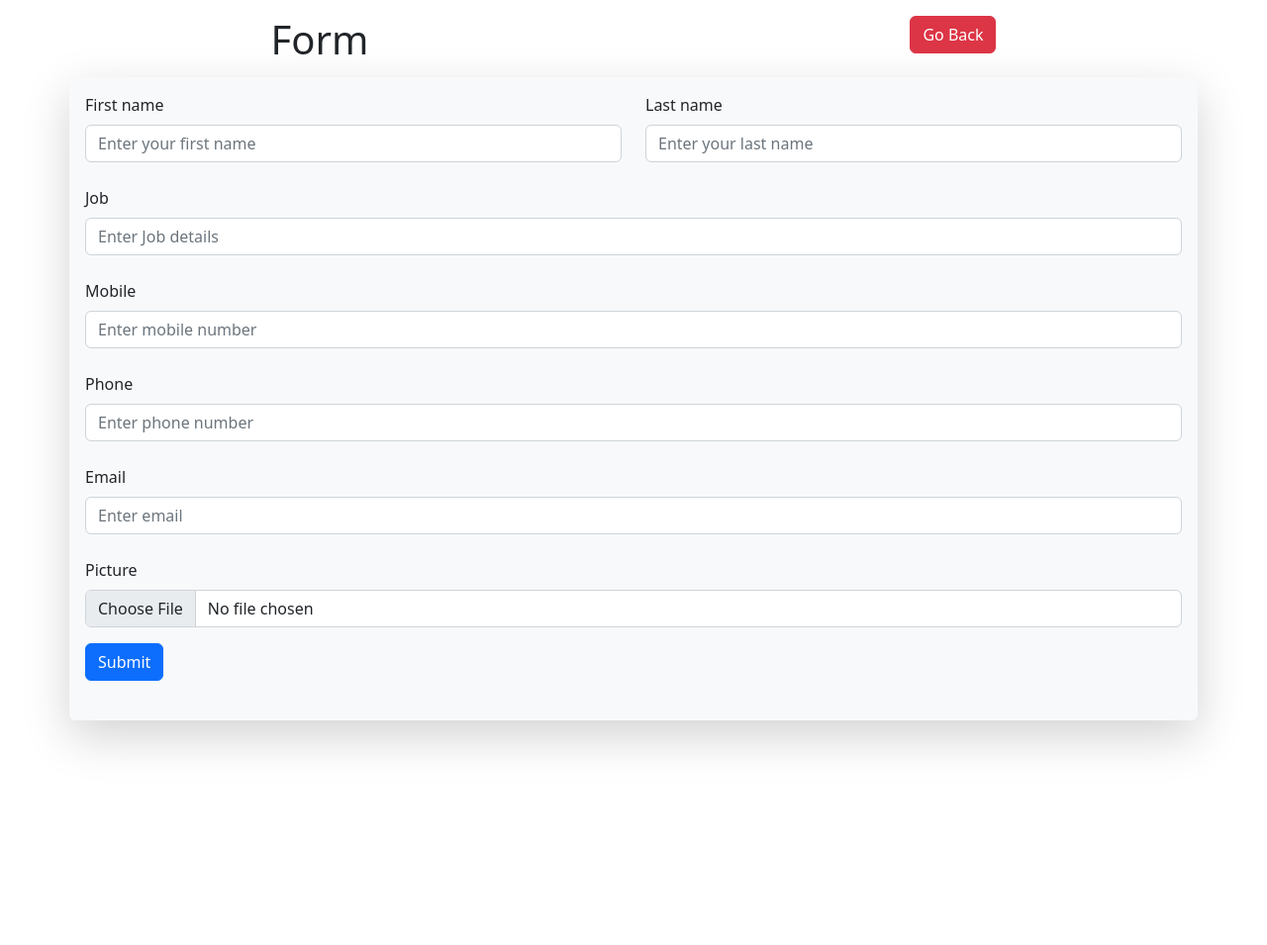
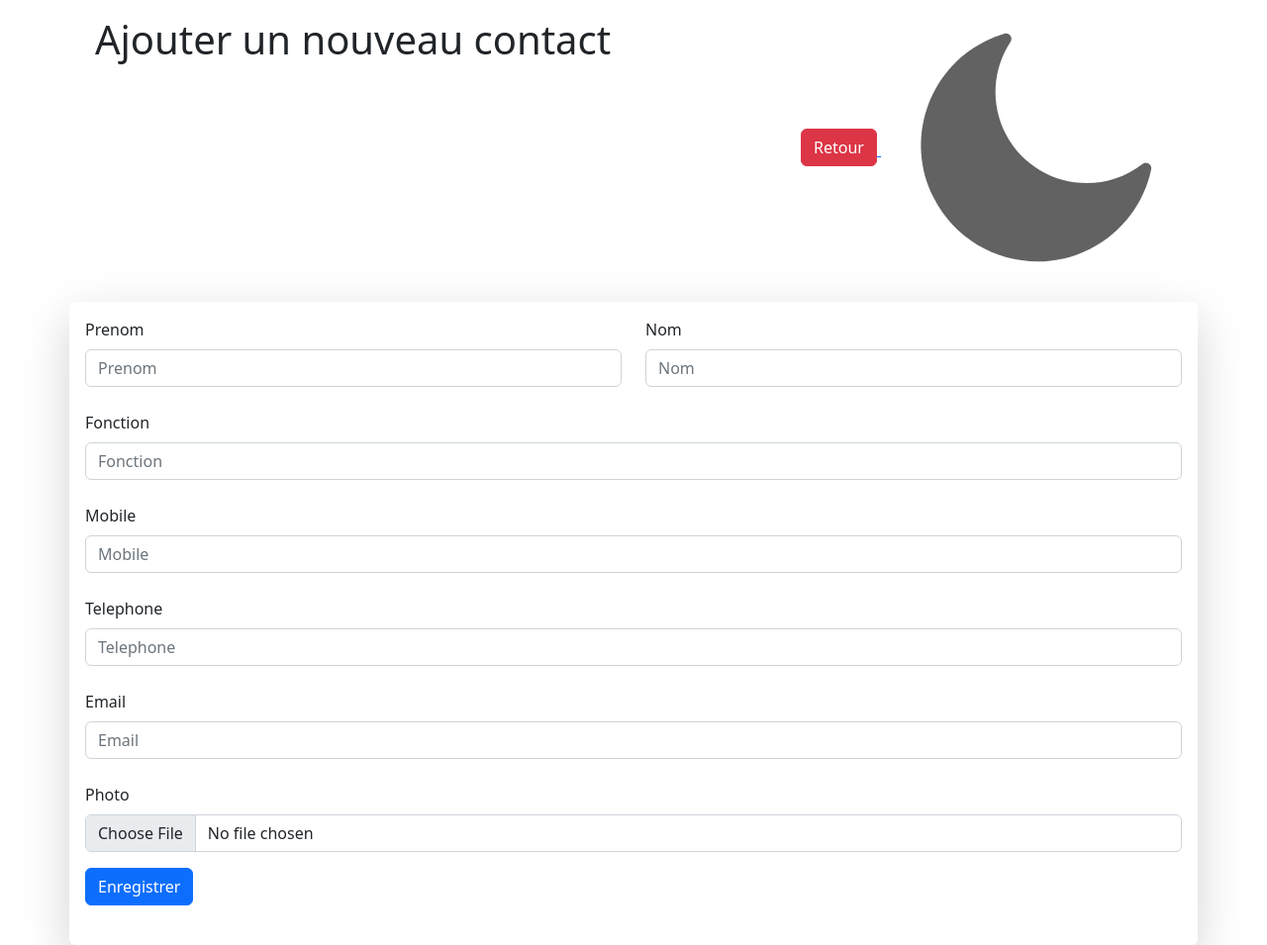
Before and after one commit to Tanguy-Becquembois-Deboucq/com.appusers, a PHP site: page /index.php?page=add in a window 1280 px wide. Shown: the whole page at 99% size. Before the commit the page ends 757 px from the top, so only its background shows below. Run offline with PHP 8.4, Linux system fonts and the light colour scheme.

Commit message:
dark/light mode beta
cela marche moyen, il faut changer la taille de l'icon et il ne se souvient pas du changement

```diff
--- /dev/null
+++ b/dark-mode3.css
@@ -0,0 +1,54 @@
+#icon{
+  cursor: pointer;
+}
+
+
+html{
+  height: 100%;
+}
+
+body{
+  height: 100%;
+    background-color: var(--secondary-color);
+}
+
+.dark-theme {
+            --primary-color: #343a40;
+            --secondary-color: #000;
+            --tiert-color: #fff ;
+}
+
+
+
+
+.container {
+  background-color: var(--primary-color) !important;
+}
+
+/*.bg-light {
+  background-color: blue !important;
+}
+*/
+
+main{
+  background-color: var(--secondary-color);
+}
+
+.text-dark {
+  color: var(--tiert-color) !important;
+}
+
+th {
+  color: var(--tiert-color) !important;
+
+}
+
+header {
+    color: var(--tiert-color) !important;
+    background-color: var(--secondary-color);
+}
+
+footer {
+    color: var(--tiert-color) !important;
+    background-color: var(--secondary-color);
+}
--- a/index.php
+++ b/index.php
@@ -9,6 +9,7 @@ require('core/conn.php.inc');
     <meta name="viewport" content="width=device-width, initial-scale=1">
     <title>Bootstrap demo</title>
     <link href="https://cdn.jsdelivr.net/npm/bootstrap@5.2.0-beta1/dist/css/bootstrap.min.css" rel="stylesheet" integrity="sha384-0evHe/X+R7YkIZDRvuzKMRqM+OrBnVFBL6DOitfPri4tjfHxaWutUpFmBp4vmVor" crossorigin="anonymous">
+      <link rel="stylesheet" href="dark-mode3.css">
   </head>
   <body>
     <?php
@@ -18,5 +19,18 @@ if ($page == 'profil') { require('views/profil.php.inc'); }
     ?>
     <script src="https://cdn.jsdelivr.net/npm/bootstrap@5.2.0-beta1/dist/js/bootstrap.bundle.min.js" integrity="sha384-pprn3073KE6tl6bjs2QrFaJGz5/SUsLqktiwsUTF55Jfv3qYSDhgCecCxMW52nD2" crossorigin="anonymous"></script>
   </script>
+  <script>
+    var icon = document.getElementById('icon');
+
+    icon.onclick = function(){
+      document.body.classList.toggle("dark-theme");
+      if(document.body.classList.contains("dark-theme")){
+        icon.src ="darkthemeicon/sun.png";
+      } else {
+        icon.src = "darkthemeicon/moon.png";
+      }
+    }
+  </script>
   </body>
+  <footer></footer>
 </html>
--- a/views/form.php.inc
+++ b/views/form.php.inc
@@ -4,10 +4,13 @@
   ?>
   <header>
    <div class="d-flex justify-content-around m-15">
-    <h1 class="mt-3">Form</h1>
+    <h1 class="mt-3">Ajouter un nouveau contact</h1>
+    <div>
     <a href="/">
-      <button class="btn btn-danger btn-block mb-4 mt-3">Go Back</button>
+      <button class="btn btn-danger btn-block mb-4 mt-3">Retour</button>
     </a>
+      <img src="darkthemeicon/moon.png" class="img-fluid" id="icon">
+      </div>
   </div>
   </header>
   <main>
@@ -17,15 +20,15 @@
         <div class="row mb-4">
           <div class="col">
             <div class="form-outline">
-              <label class="form-label" for="name">First name</label>
-              <input type="text" name="name" class="form-control" placeholder="Enter your first name"/>
+              <label class="form-label" for="name">Prenom</label>
+              <input type="text" name="name" class="form-control" placeholder="Prenom"/>
 
             </div>
           </div>
           <div class="col">
             <div class="form-outline">
-              <label class="form-label" for="Last_name">Last name</label>
-              <input type="text" name="Last_name" class="form-control" placeholder="Enter your last name"/>
+              <label class="form-label" for="Last_name">Nom</label>
+              <input type="text" name="Last_name" class="form-control" placeholder="Nom"/>
 
             </div>
           </div>
@@ -33,29 +36,29 @@
 
         <!-- Text input -->
         <div class="form-outline mb-4">
-          <label class="form-label" for="Job_Function">Job</label>
-          <input type="text" name="Job_Function" class="form-control" placeholder="Enter Job details"/>
+          <label class="form-label" for="Job_Function">Fonction</label>
+          <input type="text" name="Job_Function" class="form-control" placeholder="Fonction"/>
 
         </div>
 
         <!-- Text input -->
         <div class="form-outline mb-4">
           <label class="form-label" for="Mobile">Mobile</label>
-          <input type="text" name="Mobile" class="form-control" placeholder="Enter mobile number"/>
+          <input type="text" name="Mobile" class="form-control" placeholder="Mobile"/>
 
         </div>
 
                 <!-- Number input -->
         <div class="form-outline mb-4">
-          <label class="form-label" for="Phone">Phone</label>
-          <input type="text" name="Phone" class="form-control" placeholder="Enter phone number"/>
+          <label class="form-label" for="Phone">Telephone</label>
+          <input type="text" name="Phone" class="form-control" placeholder="Telephone"/>
 
         </div>
 
         <!-- Email input -->
         <div class="form-outline mb-4">
           <label class="form-label" name="email">Email</label>
-          <input type="email" name="email" class="form-control" placeholder="Enter email" />
+          <input type="email" name="email" class="form-control" placeholder="Email" />
 
         </div>
 
@@ -63,13 +66,13 @@
 
 
           <div class="mb-3">
-            <label for="Picture" class="form-label">Picture</label>
+            <label for="Picture" class="form-label">Photo</label>
             <input class="form-control" type="file" name="Picture">
         </div>
 
 
         <!-- Submit button -->
-        <button type="submit" class="btn btn-primary btn-block mb-4">Submit</button>
+        <button type="submit" class="btn btn-primary btn-block mb-4">Enregistrer</button>
       </form>
 
     </div>
--- a/views/list.php.inc
+++ b/views/list.php.inc
@@ -5,9 +5,12 @@
 <header>
    <div class="d-flex justify-content-around m-15">
 <h1 class="mt-3">Liste</h1>
+<div>
 <a href="?page=add">
-<button class="btn btn-success btn-block mb-4 mt-3">Add</button>
+<button class="btn btn-success btn-block mb-4 mt-3">Ajouter</button>
 </a>
+<img src="darkthemeicon/moon.png" class="img-fluid" id="icon">
+</div>
 </div>
 </header>
 <main>
```
Also changed, not shown: views/profil.php.inc (+5 -2 lines), darkthemeicon/moon.png (added), darkthemeicon/sun.png (added).
